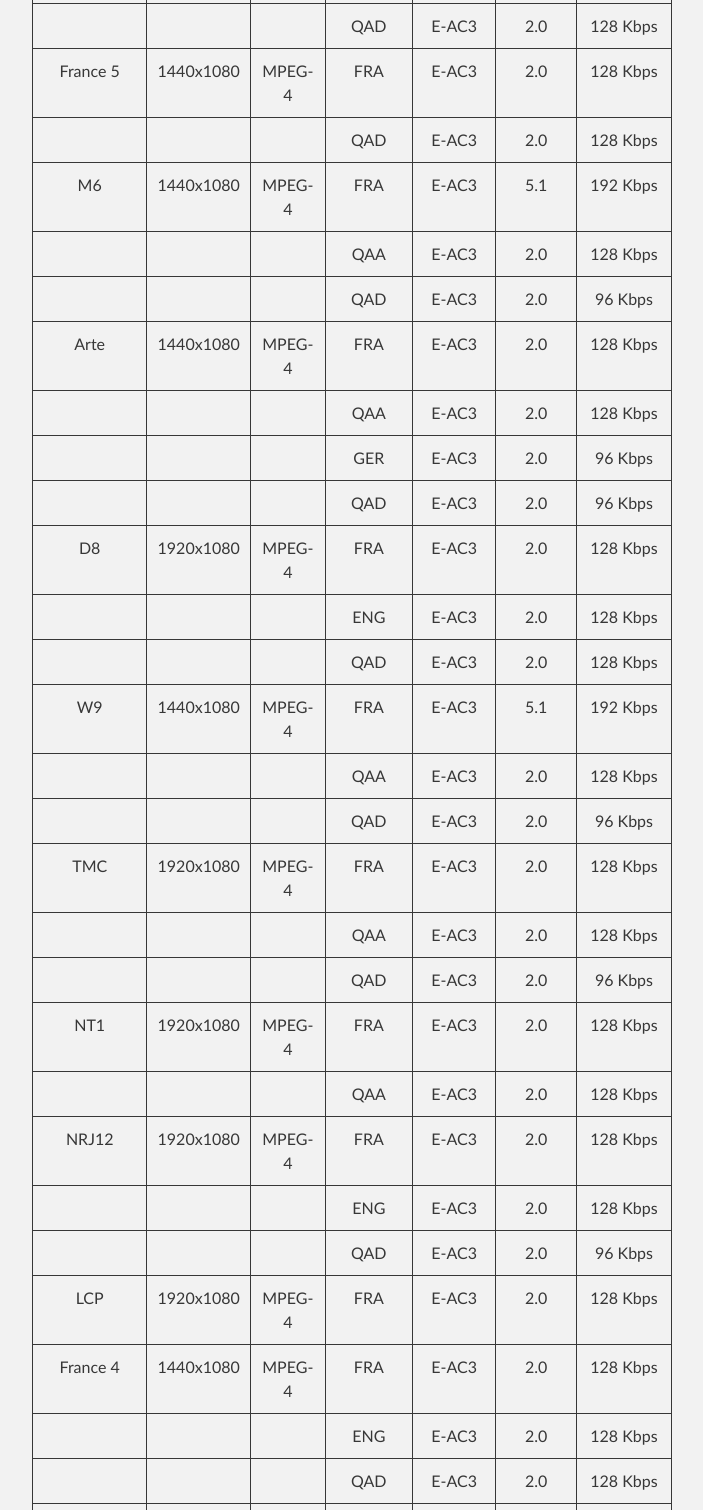
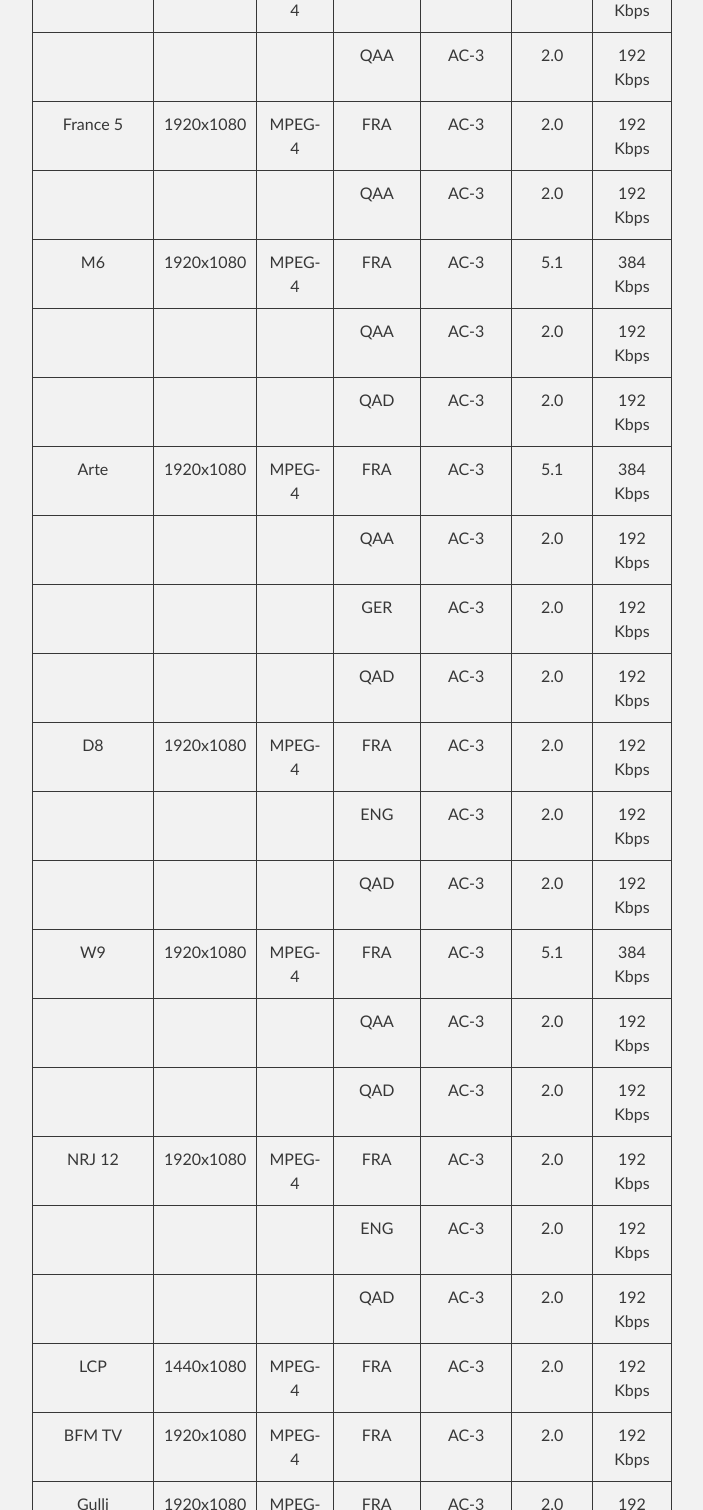
Before and after one commit to ArturiaPendragon/bitrateInfoTV, a plain HTML site: page index.html in a window 1280 px wide. Shown: the part 1290-2800 px from the top of the page, without its empty margins (288-991 px from the left). Drawn offline with Linux system fonts and the light colour scheme.

```diff
--- a/index.html
+++ b/index.html
@@ -31,8 +31,8 @@
     <!-- MAIN CONTENT -->
     <div id="main_content_wrap" class="outer">
       <section id="main_content" class="inner">
-        <h2>
-<a id="tnt-dvb-t" class="anchor" href="#tnt-dvb-t" aria-hidden="true"><span aria-hidden="true" class="octicon octicon-link"></span></a>TNT (DVB-T)</h2>
+        <h3>
+<a id="tntsat-dvb-ss2---astra-192e" class="anchor" href="#tntsat-dvb-ss2---astra-192e" aria-hidden="true"><span aria-hidden="true" class="octicon octicon-link"></span></a>TNTSAT (DVB-S/S2) - Astra 19,2°E</h3>
 
 <hr>
 
@@ -72,61 +72,16 @@
 <td align="center">1920x1080</td>
 <td align="center">MPEG-4</td>
 <td align="center">FRA</td>
-<td align="center">E-AC3</td>
+<td align="center">AC-3</td>
 <td align="center">2.0</td>
-<td align="center">128Kbps</td>
+<td align="center">192 Kbps</td>
 </tr>
 <tr>
 <td align="center"></td>
 <td align="center"></td>
 <td align="center"></td>
 <td align="center">QAA</td>
-<td align="center">E-AC3</td>
-<td align="center">2.0</td>
-<td align="center">128 Kbps</td>
-</tr>
-<tr>
-<td align="center"></td>
-<td align="center"></td>
-<td align="center"></td>
-<td align="center">QAD</td>
-<td align="center">E-AC3</td>
-<td align="center">2.0</td>
-<td align="center">96 Kbps</td>
-</tr>
-<tr>
-<td align="center">France 2</td>
-<td align="center">1920x1080</td>
-<td align="center">MPEG-4</td>
-<td align="center">FRA</td>
-<td align="center">E-AC3</td>
-<td align="center">2.0</td>
-<td align="center">128 Kbps</td>
-</tr>
-<tr>
-<td align="center"></td>
-<td align="center"></td>
-<td align="center"></td>
-<td align="center">QAA</td>
-<td align="center">E-AC3</td>
-<td align="center">2.0</td>
-<td align="center">128 Kbps</td>
-</tr>
-<tr>
-<td align="center"></td>
-<td align="center"></td>
-<td align="center"></td>
-<td align="center">QAD</td>
-<td align="center">E-AC3</td>
-<td align="center">2.0</td>
-<td align="center">128 Kbps</td>
-</tr>
-<tr>
-<td align="center">France 3</td>
-<td align="center">1440x1080</td>
-<td align="center">MPEG-4</td>
-<td align="center">FRA</td>
-<td align="center">MP2</td>
+<td align="center">AC-3</td>
 <td align="center">2.0</td>
 <td align="center">192 Kbps</td>
 </tr>
@@ -135,62 +90,17 @@
 <td align="center"></td>
 <td align="center"></td>
 <td align="center">QAD</td>
-<td align="center">MP2</td>
+<td align="center">AC-3</td>
 <td align="center">2.0</td>
 <td align="center">192 Kbps</td>
 </tr>
 <tr>
-<td align="center">Canal+</td>
+<td align="center">France 2</td>
 <td align="center">1920x1080</td>
 <td align="center">MPEG-4</td>
 <td align="center">FRA</td>
-<td align="center">E-AC3</td>
-<td align="center">1.0/2.0</td>
-<td align="center">128/224 Kbps</td>
-</tr>
-<tr>
-<td align="center"></td>
-<td align="center"></td>
-<td align="center"></td>
-<td align="center">QAA</td>
-<td align="center">E-AC3</td>
-<td align="center">1.0/2.0</td>
-<td align="center">128/224 Kbps</td>
-</tr>
-<tr>
-<td align="center"></td>
-<td align="center"></td>
-<td align="center"></td>
-<td align="center">QAD</td>
-<td align="center">E-AC3</td>
+<td align="center">AC-3</td>
 <td align="center">2.0</td>
-<td align="center">128 Kbps</td>
-</tr>
-<tr>
-<td align="center">France 5</td>
-<td align="center">1440x1080</td>
-<td align="center">MPEG-4</td>
-<td align="center">FRA</td>
-<td align="center">E-AC3</td>
-<td align="center">2.0</td>
-<td align="center">128 Kbps</td>
-</tr>
-<tr>
-<td align="center"></td>
-<td align="center"></td>
-<td align="center"></td>
-<td align="center">QAD</td>
-<td align="center">E-AC3</td>
-<td align="center">2.0</td>
-<td align="center">128 Kbps</td>
-</tr>
-<tr>
-<td align="center">M6</td>
-<td align="center">1440x1080</td>
-<td align="center">MPEG-4</td>
-<td align="center">FRA</td>
-<td align="center">E-AC3</td>
-<td align="center">5.1</td>
 <td align="center">192 Kbps</td>
 </tr>
 <tr>
@@ -198,89 +108,26 @@
 <td align="center"></td>
 <td align="center"></td>
 <td align="center">QAA</td>
-<td align="center">E-AC3</td>
+<td align="center">AC-3</td>
 <td align="center">2.0</td>
-<td align="center">128 Kbps</td>
+<td align="center">192 Kbps</td>
 </tr>
 <tr>
 <td align="center"></td>
 <td align="center"></td>
 <td align="center"></td>
 <td align="center">QAD</td>
-<td align="center">E-AC3</td>
+<td align="center">AC-3</td>
 <td align="center">2.0</td>
-<td align="center">96 Kbps</td>
+<td align="center">192 Kbps</td>
 </tr>
 <tr>
-<td align="center">Arte</td>
-<td align="center">1440x1080</td>
-<td align="center">MPEG-4</td>
-<td align="center">FRA</td>
-<td align="center">E-AC3</td>
-<td align="center">2.0</td>
-<td align="center">128 Kbps</td>
-</tr>
-<tr>
-<td align="center"></td>
-<td align="center"></td>
-<td align="center"></td>
-<td align="center">QAA</td>
-<td align="center">E-AC3</td>
-<td align="center">2.0</td>
-<td align="center">128 Kbps</td>
-</tr>
-<tr>
-<td align="center"></td>
-<td align="center"></td>
-<td align="center"></td>
-<td align="center">GER</td>
-<td align="center">E-AC3</td>
-<td align="center">2.0</td>
-<td align="center">96 Kbps</td>
-</tr>
-<tr>
-<td align="center"></td>
-<td align="center"></td>
-<td align="center"></td>
-<td align="center">QAD</td>
-<td align="center">E-AC3</td>
-<td align="center">2.0</td>
-<td align="center">96 Kbps</td>
-</tr>
-<tr>
-<td align="center">D8</td>
+<td align="center">France 3</td>
 <td align="center">1920x1080</td>
 <td align="center">MPEG-4</td>
 <td align="center">FRA</td>
-<td align="center">E-AC3</td>
+<td align="center">AC-3</td>
 <td align="center">2.0</td>
-<td align="center">128 Kbps</td>
-</tr>
-<tr>
-<td align="center"></td>
-<td align="center"></td>
-<td align="center"></td>
-<td align="center">ENG</td>
-<td align="center">E-AC3</td>
-<td align="center">2.0</td>
-<td align="center">128 Kbps</td>
-</tr>
-<tr>
-<td align="center"></td>
-<td align="center"></td>
-<td align="center"></td>
-<td align="center">QAD</td>
-<td align="center">E-AC3</td>
-<td align="center">2.0</td>
-<td align="center">128 Kbps</td>
-</tr>
-<tr>
-<td align="center">W9</td>
-<td align="center">1440x1080</td>
-<td align="center">MPEG-4</td>
-<td align="center">FRA</td>
-<td align="center">E-AC3</td>
-<td align="center">5.1</td>
 <td align="center">192 Kbps</td>
 </tr>
 <tr>
@@ -288,260 +135,17 @@
 <td align="center"></td>
 <td align="center"></td>
 <td align="center">QAA</td>
-<td align="center">E-AC3</td>
+<td align="center">AC-3</td>
 <td align="center">2.0</td>
-<td align="center">128 Kbps</td>
+<td align="center">192 Kbps</td>
 </tr>
 <tr>
-<td align="center"></td>
-<td align="center"></td>
-<td align="center"></td>
-<td align="center">QAD</td>
-<td align="center">E-AC3</td>
-<td align="center">2.0</td>
-<td align="center">96 Kbps</td>
-</tr>
-<tr>
-<td align="center">TMC</td>
+<td align="center">Canal +</td>
 <td align="center">1920x1080</td>
 <td align="center">MPEG-4</td>
 <td align="center">FRA</td>
-<td align="center">E-AC3</td>
+<td align="center">AC-3</td>
 <td align="center">2.0</td>
-<td align="center">128 Kbps</td>
-</tr>
-<tr>
-<td align="center"></td>
-<td align="center"></td>
-<td align="center"></td>
-<td align="center">QAA</td>
-<td align="center">E-AC3</td>
-<td align="center">2.0</td>
-<td align="center">128 Kbps</td>
-</tr>
-<tr>
-<td align="center"></td>
-<td align="center"></td>
-<td align="center"></td>
-<td align="center">QAD</td>
-<td align="center">E-AC3</td>
-<td align="center">2.0</td>
-<td align="center">96 Kbps</td>
-</tr>
-<tr>
-<td align="center">NT1</td>
-<td align="center">1920x1080</td>
-<td align="center">MPEG-4</td>
-<td align="center">FRA</td>
-<td align="center">E-AC3</td>
-<td align="center">2.0</td>
-<td align="center">128 Kbps</td>
-</tr>
-<tr>
-<td align="center"></td>
-<td align="center"></td>
-<td align="center"></td>
-<td align="center">QAA</td>
-<td align="center">E-AC3</td>
-<td align="center">2.0</td>
-<td align="center">128 Kbps</td>
-</tr>
-<tr>
-<td align="center">NRJ12</td>
-<td align="center">1920x1080</td>
-<td align="center">MPEG-4</td>
-<td align="center">FRA</td>
-<td align="center">E-AC3</td>
-<td align="center">2.0</td>
-<td align="center">128 Kbps</td>
-</tr>
-<tr>
-<td align="center"></td>
-<td align="center"></td>
-<td align="center"></td>
-<td align="center">ENG</td>
-<td align="center">E-AC3</td>
-<td align="center">2.0</td>
-<td align="center">128 Kbps</td>
-</tr>
-<tr>
-<td align="center"></td>
-<td align="center"></td>
-<td align="center"></td>
-<td align="center">QAD</td>
-<td align="center">E-AC3</td>
-<td align="center">2.0</td>
-<td align="center">96 Kbps</td>
-</tr>
-<tr>
-<td align="center">LCP</td>
-<td align="center">1920x1080</td>
-<td align="center">MPEG-4</td>
-<td align="center">FRA</td>
-<td align="center">E-AC3</td>
-<td align="center">2.0</td>
-<td align="center">128 Kbps</td>
-</tr>
-<tr>
-<td align="center">France 4</td>
-<td align="center">1440x1080</td>
-<td align="center">MPEG-4</td>
-<td align="center">FRA</td>
-<td align="center">E-AC3</td>
-<td align="center">2.0</td>
-<td align="center">128 Kbps</td>
-</tr>
-<tr>
-<td align="center"></td>
-<td align="center"></td>
-<td align="center"></td>
-<td align="center">ENG</td>
-<td align="center">E-AC3</td>
-<td align="center">2.0</td>
-<td align="center">128 Kbps</td>
-</tr>
-<tr>
-<td align="center"></td>
-<td align="center"></td>
-<td align="center"></td>
-<td align="center">QAD</td>
-<td align="center">E-AC3</td>
-<td align="center">2.0</td>
-<td align="center">128 Kbps</td>
-</tr>
-<tr>
-<td align="center">BFM TV</td>
-<td align="center">1920x1080</td>
-<td align="center">MPEG-4</td>
-<td align="center">FRA</td>
-<td align="center">E-AC3</td>
-<td align="center">2.0</td>
-<td align="center">128 Kbps</td>
-</tr>
-<tr>
-<td align="center">i&gt;TÉLÉ</td>
-<td align="center">1920x1080</td>
-<td align="center">MPEG-4</td>
-<td align="center">FRA</td>
-<td align="center">E-AC3</td>
-<td align="center">2.0</td>
-<td align="center">128 Kbps</td>
-</tr>
-<tr>
-<td align="center">D17</td>
-<td align="center">1920x1080</td>
-<td align="center">MPEG-4</td>
-<td align="center">FRA</td>
-<td align="center">E-AC3</td>
-<td align="center">2.0</td>
-<td align="center">128 Kbps</td>
-</tr>
-<tr>
-<td align="center"></td>
-<td align="center"></td>
-<td align="center"></td>
-<td align="center">ENG</td>
-<td align="center">E-AC3</td>
-<td align="center">2.0</td>
-<td align="center">128 Kbps</td>
-</tr>
-<tr>
-<td align="center">Gulli</td>
-<td align="center">1920x1080</td>
-<td align="center">MPEG-4</td>
-<td align="center">FRA</td>
-<td align="center">E-AC3</td>
-<td align="center">2.0</td>
-<td align="center">128 Kbps</td>
-</tr>
-<tr>
-<td align="center"></td>
-<td align="center"></td>
-<td align="center"></td>
-<td align="center">ENG</td>
-<td align="center">E-AC3</td>
-<td align="center">2.0</td>
-<td align="center">128 Kbps</td>
-</tr>
-<tr>
-<td align="center"></td>
-<td align="center"></td>
-<td align="center"></td>
-<td align="center">QAD</td>
-<td align="center">E-AC3</td>
-<td align="center">2.0</td>
-<td align="center">128 Kbps</td>
-</tr>
-<tr>
-<td align="center">France Ô</td>
-<td align="center">1440x1080</td>
-<td align="center">MPEG-4</td>
-<td align="center">FRA</td>
-<td align="center">E-AC3</td>
-<td align="center">2.0</td>
-<td align="center">128 Kbps</td>
-</tr>
-<tr>
-<td align="center"></td>
-<td align="center"></td>
-<td align="center"></td>
-<td align="center">QAD</td>
-<td align="center">E-AC3</td>
-<td align="center">2.0</td>
-<td align="center">128 Kbps</td>
-</tr>
-<tr>
-<td align="center">HD1</td>
-<td align="center">1920x1080</td>
-<td align="center">MPEG-4</td>
-<td align="center">FRA</td>
-<td align="center">E-AC3</td>
-<td align="center">2.0</td>
-<td align="center">128 Kbps</td>
-</tr>
-<tr>
-<td align="center"></td>
-<td align="center"></td>
-<td align="center"></td>
-<td align="center">QAA</td>
-<td align="center">E-AC3</td>
-<td align="center">2.0</td>
-<td align="center">128 Kbps</td>
-</tr>
-<tr>
-<td align="center"></td>
-<td align="center"></td>
-<td align="center"></td>
-<td align="center">QAD</td>
-<td align="center">E-AC3</td>
-<td align="center">2.0</td>
-<td align="center">96 Kbps</td>
-</tr>
-<tr>
-<td align="center">L'Equipe 21</td>
-<td align="center">1920x1080</td>
-<td align="center">MPEG-4</td>
-<td align="center">FRA</td>
-<td align="center">E-AC3</td>
-<td align="center">2.0</td>
-<td align="center">128 Kbps</td>
-</tr>
-<tr>
-<td align="center"></td>
-<td align="center"></td>
-<td align="center"></td>
-<td align="center">QAD</td>
-<td align="center">E-AC3</td>
-<td align="center">2.0</td>
-<td align="center">96 Kbps</td>
-</tr>
-<tr>
-<td align="center">6ter</td>
-<td align="center">1440x1080</td>
-<td align="center">MPEG-4</td>
-<td align="center">FRA</td>
-<td align="center">E-AC3</td>
-<td align="center">5.1</td>
 <td align="center">192 Kbps</td>
 </tr>
 <tr>
@@ -549,108 +153,261 @@
 <td align="center"></td>
 <td align="center"></td>
 <td align="center">QAA</td>
-<td align="center">E-AC3</td>
+<td align="center">AC-3</td>
 <td align="center">2.0</td>
-<td align="center">128 Kbps</td>
+<td align="center">192 Kbps</td>
+</tr>
+<tr>
+<td align="center">France 5</td>
+<td align="center">1920x1080</td>
+<td align="center">MPEG-4</td>
+<td align="center">FRA</td>
+<td align="center">AC-3</td>
+<td align="center">2.0</td>
+<td align="center">192 Kbps</td>
+</tr>
+<tr>
+<td align="center"></td>
+<td align="center"></td>
+<td align="center"></td>
+<td align="center">QAA</td>
+<td align="center">AC-3</td>
+<td align="center">2.0</td>
+<td align="center">192 Kbps</td>
+</tr>
+<tr>
+<td align="center">M6</td>
+<td align="center">1920x1080</td>
+<td align="center">MPEG-4</td>
+<td align="center">FRA</td>
+<td align="center">AC-3</td>
+<td align="center">5.1</td>
+<td align="center">384 Kbps</td>
+</tr>
+<tr>
+<td align="center"></td>
+<td align="center"></td>
+<td align="center"></td>
+<td align="center">QAA</td>
+<td align="center">AC-3</td>
+<td align="center">2.0</td>
+<td align="center">192 Kbps</td>
 </tr>
 <tr>
 <td align="center"></td>
 <td align="center"></td>
 <td align="center"></td>
 <td align="center">QAD</td>
-<td align="center">E-AC3</td>
+<td align="center">AC-3</td>
 <td align="center">2.0</td>
-<td align="center">96 Kbps</td>
+<td align="center">192 Kbps</td>
 </tr>
 <tr>
-<td align="center">Numéro 23</td>
+<td align="center">Arte</td>
 <td align="center">1920x1080</td>
 <td align="center">MPEG-4</td>
 <td align="center">FRA</td>
-<td align="center">E-AC3</td>
-<td align="center">2.0</td>
-<td align="center">128 Kbps</td>
+<td align="center">AC-3</td>
+<td align="center">5.1</td>
+<td align="center">384 Kbps</td>
 </tr>
 <tr>
 <td align="center"></td>
 <td align="center"></td>
 <td align="center"></td>
 <td align="center">QAA</td>
-<td align="center">E-AC3</td>
+<td align="center">AC-3</td>
 <td align="center">2.0</td>
-<td align="center">128 Kbps</td>
+<td align="center">192 Kbps</td>
+</tr>
+<tr>
+<td align="center"></td>
+<td align="center"></td>
+<td align="center"></td>
+<td align="center">GER</td>
+<td align="center">AC-3</td>
+<td align="center">2.0</td>
+<td align="center">192 Kbps</td>
 </tr>
 <tr>
 <td align="center"></td>
 <td align="center"></td>
 <td align="center"></td>
 <td align="center">QAD</td>
-<td align="center">E-AC3</td>
+<td align="center">AC-3</td>
 <td align="center">2.0</td>
-<td align="center">96 Kbps</td>
+<td align="center">192 Kbps</td>
 </tr>
 <tr>
-<td align="center">RMC Découverte</td>
+<td align="center">D8</td>
 <td align="center">1920x1080</td>
 <td align="center">MPEG-4</td>
 <td align="center">FRA</td>
-<td align="center">E-AC3</td>
+<td align="center">AC-3</td>
 <td align="center">2.0</td>
-<td align="center">128 Kbps</td>
+<td align="center">192 Kbps</td>
+</tr>
+<tr>
+<td align="center"></td>
+<td align="center"></td>
+<td align="center"></td>
+<td align="center">ENG</td>
+<td align="center">AC-3</td>
+<td align="center">2.0</td>
+<td align="center">192 Kbps</td>
+</tr>
+<tr>
+<td align="center"></td>
+<td align="center"></td>
+<td align="center"></td>
+<td align="center">QAD</td>
+<td align="center">AC-3</td>
+<td align="center">2.0</td>
+<td align="center">192 Kbps</td>
+</tr>
+<tr>
+<td align="center">W9</td>
+<td align="center">1920x1080</td>
+<td align="center">MPEG-4</td>
+<td align="center">FRA</td>
+<td align="center">AC-3</td>
+<td align="center">5.1</td>
+<td align="center">384 Kbps</td>
 </tr>
 <tr>
 <td align="center"></td>
 <td align="center"></td>
 <td align="center"></td>
 <td align="center">QAA</td>
-<td align="center">E-AC3</td>
+<td align="center">AC-3</td>
 <td align="center">2.0</td>
-<td align="center">128 Kbps</td>
+<td align="center">192 Kbps</td>
 </tr>
 <tr>
 <td align="center"></td>
 <td align="center"></td>
 <td align="center"></td>
 <td align="center">QAD</td>
-<td align="center">E-AC3</td>
+<td align="center">AC-3</td>
 <td align="center">2.0</td>
-<td align="center">96 Kbps</td>
+<td align="center">192 Kbps</td>
 </tr>
 <tr>
-<td align="center">Chérie 25</td>
+<td align="center">NRJ 12</td>
 <td align="center">1920x1080</td>
 <td align="center">MPEG-4</td>
 <td align="center">FRA</td>
-<td align="center">E-AC3</td>
+<td align="center">AC-3</td>
+<td align="center">2.0</td>
+<td align="center">192 Kbps</td>
+</tr>
+<tr>
+<td align="center"></td>
+<td align="center"></td>
+<td align="center"></td>
+<td align="center">ENG</td>
+<td align="center">AC-3</td>
+<td align="center">2.0</td>
+<td align="center">192 Kbps</td>
+</tr>
+<tr>
+<td align="center"></td>
+<td align="center"></td>
+<td align="center"></td>
+<td align="center">QAD</td>
+<td align="center">AC-3</td>
+<td align="center">2.0</td>
+<td align="center">192 Kbps</td>
+</tr>
+<tr>
+<td align="center">LCP</td>
+<td align="center">1440x1080</td>
+<td align="center">MPEG-4</td>
+<td align="center">FRA</td>
+<td align="center">AC-3</td>
+<td align="center">2.0</td>
+<td align="center">192 Kbps</td>
+</tr>
+<tr>
+<td align="center">BFM TV</td>
+<td align="center">1920x1080</td>
+<td align="center">MPEG-4</td>
+<td align="center">FRA</td>
+<td align="center">AC-3</td>
+<td align="center">2.0</td>
+<td align="center">192 Kbps</td>
+</tr>
+<tr>
+<td align="center">Gulli</td>
+<td align="center">1920x1080</td>
+<td align="center">MPEG-4</td>
+<td align="center">FRA</td>
+<td align="center">AC-3</td>
+<td align="center">2.0</td>
+<td align="center">192 Kbps</td>
+</tr>
+<tr>
+<td align="center">France Ô</td>
+<td align="center">1920x1080</td>
+<td align="center">MPEG-4</td>
+<td align="center">FRA</td>
+<td align="center">AC-3</td>
+<td align="center">2.0</td>
+<td align="center">192 Kbps</td>
+</tr>
+<tr>
+<td align="center">L'Equipe 21</td>
+<td align="center">720x576</td>
+<td align="center">MPEG-4</td>
+<td align="center">FRA</td>
+<td align="center">MP2</td>
 <td align="center">2.0</td>
 <td align="center">128 Kbps</td>
+</tr>
+<tr>
+<td align="center">RMC Découverte</td>
+<td align="center">1440x1080</td>
+<td align="center">MPEG-4</td>
+<td align="center">FRA</td>
+<td align="center">AC-3</td>
+<td align="center">2.0</td>
+<td align="center">256 Kbps</td>
 </tr>
 <tr>
 <td align="center"></td>
 <td align="center"></td>
 <td align="center"></td>
 <td align="center">QAA</td>
-<td align="center">E-AC3</td>
+<td align="center">AC-3</td>
 <td align="center">2.0</td>
-<td align="center">128 Kbps</td>
+<td align="center">192 Kbps</td>
+</tr>
+<tr>
+<td align="center">Chérie 25</td>
+<td align="center">1440x1080</td>
+<td align="center">MPEG-4</td>
+<td align="center">FRA</td>
+<td align="center">AC-3</td>
+<td align="center">2.0</td>
+<td align="center">256 Kbps</td>
 </tr>
 <tr>
 <td align="center"></td>
 <td align="center"></td>
 <td align="center"></td>
-<td align="center">QAD</td>
-<td align="center">E-AC3</td>
+<td align="center">QAA</td>
+<td align="center">AC-3</td>
 <td align="center">2.0</td>
-<td align="center">96 Kbps</td>
+<td align="center">192 Kbps</td>
 </tr>
 <tr>
 <td align="center">LCI</td>
-<td align="center">720x576</td>
+<td align="center">1440x1080</td>
 <td align="center">MPEG-4</td>
 <td align="center">FRA</td>
-<td align="center">E-AC3</td>
+<td align="center">AC-3</td>
 <td align="center">2.0</td>
-<td align="center">128 Kbps</td>
+<td align="center">192 Kbps</td>
 </tr>
 </tbody>
 </table>
```
Also changed, not shown: params.json (+1 -1 lines).
